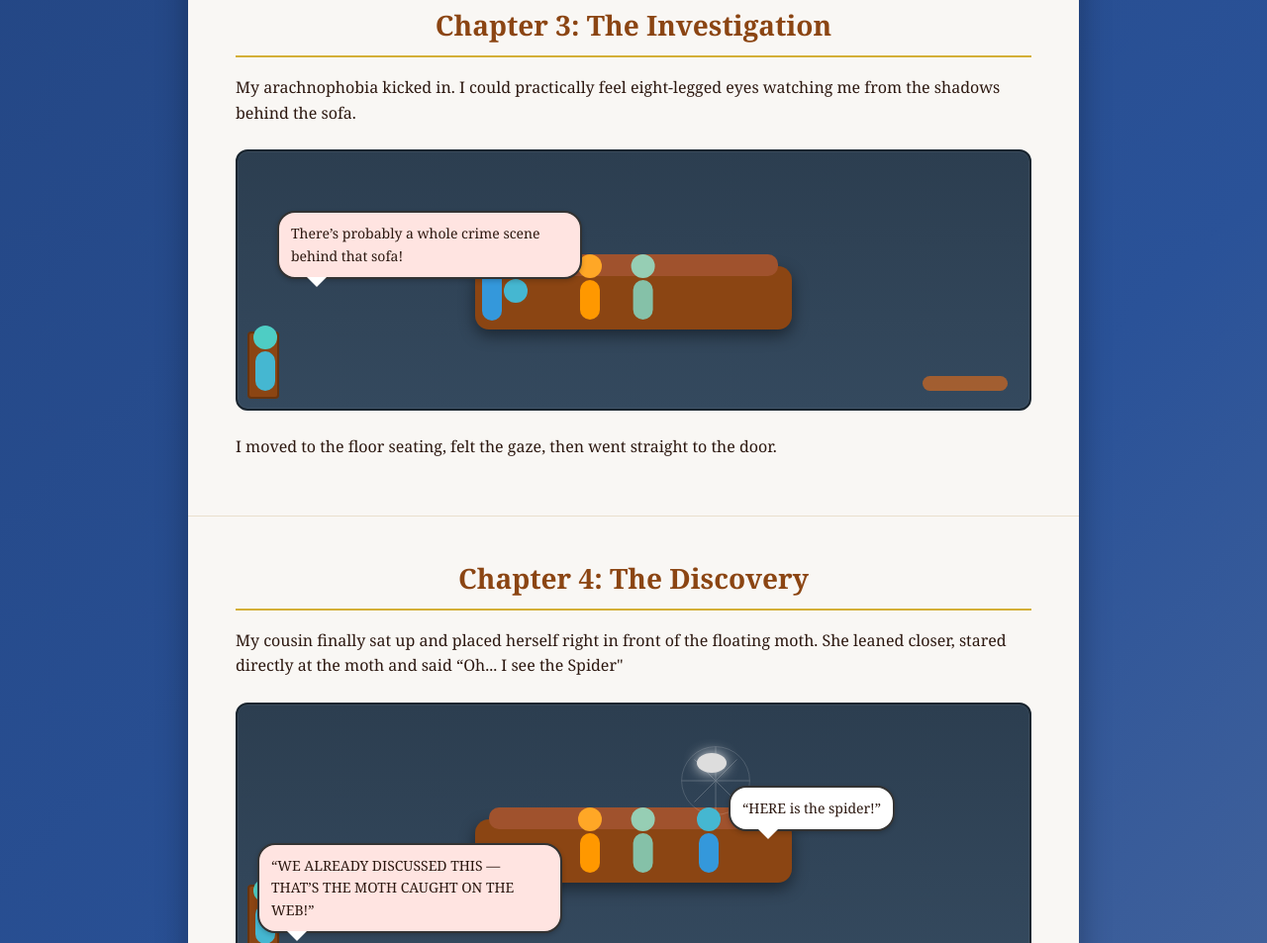
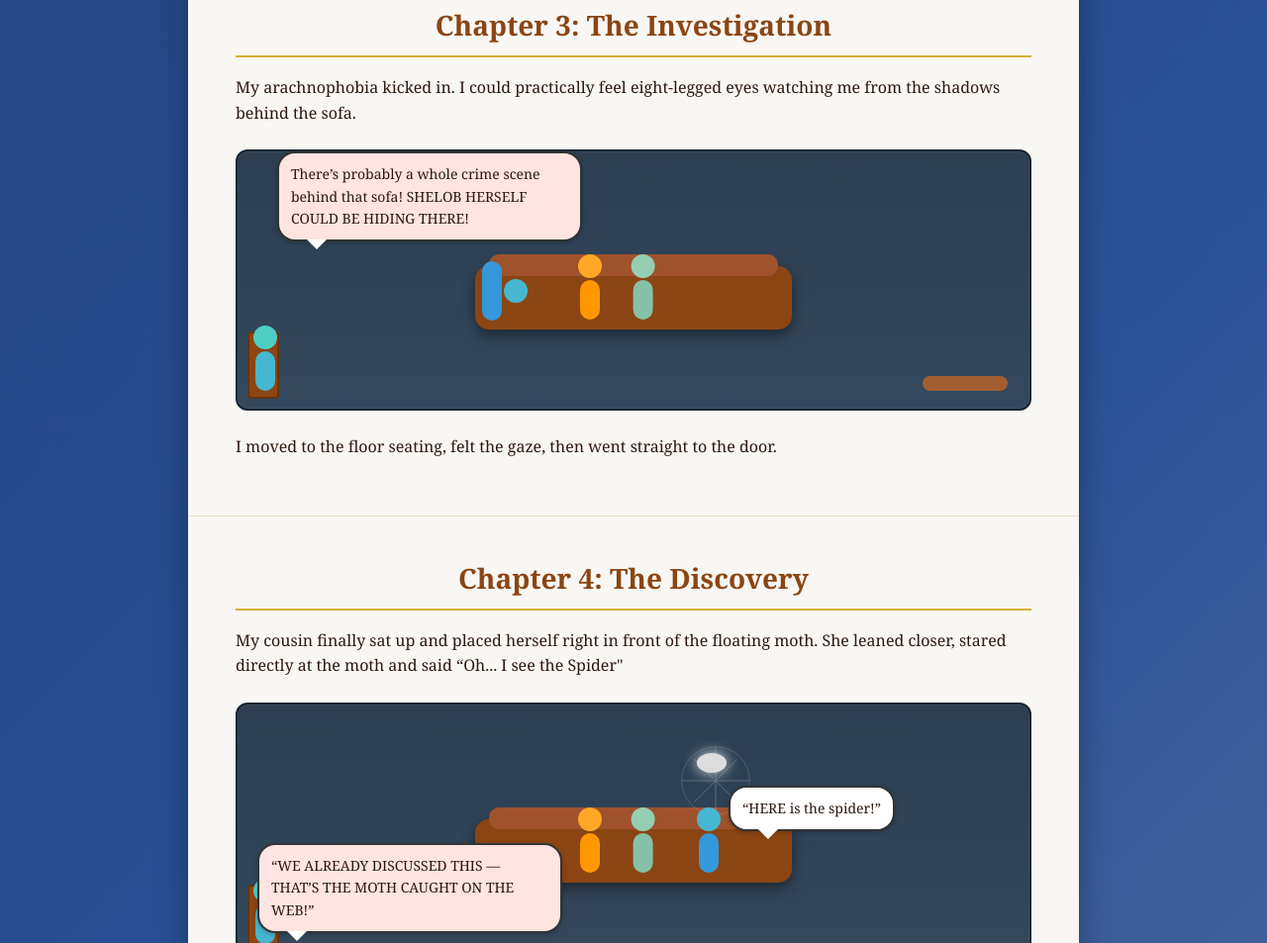
Before and after one commit to Mercilessa/The-floating-moth, a plain HTML site: page index.html in a window 1280 px wide. Shown: the part 1565-2518 px from the top of the page at 99% size. Drawn offline with Linux system fonts and the light colour scheme.

Commit message:
Based on a True Story

```diff
--- a/index.html
+++ b/index.html
@@ -125,7 +125,7 @@
                 <div class="character blue blue-lying"><div class="head"></div><div class="body" style="width:60px;height:20px"></div></div>
                 <div class="character orange orange-sofa"><div class="head"></div><div class="body"></div></div>
                 <div class="character green green-sofa"><div class="head"></div><div class="body"></div></div>
-                <div class="bubble warning" style="top:60px;left:40px;">There’s probably a whole crime scene behind that sofa!</div>
+                <div class="bubble warning" style="top:40;left:40px;">There’s probably a whole crime scene behind that sofa! SHELOB HERSELF COULD BE HIDING THERE!</div>
             </div>
         </div>
         <p>I moved to the floor seating, felt the gaze, then went straight to the door.</p>
```
